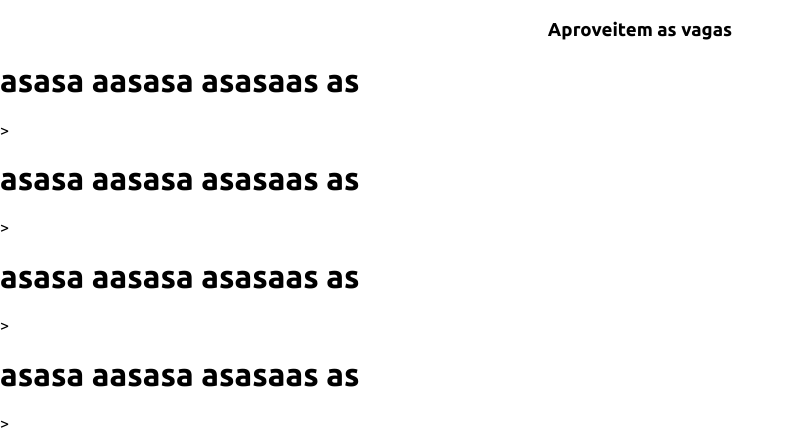
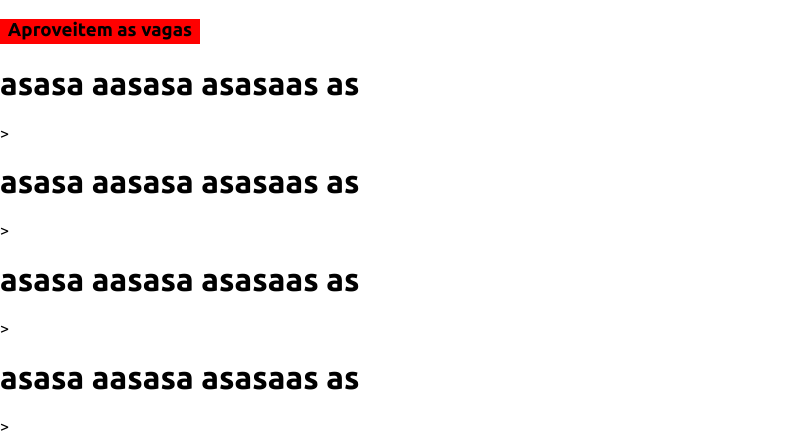
Before and after one commit to matheus6d/projeto-temvagai, a PHP site: page / in a window 1280 px wide. Shown: the part 130-564 px from the top of the page, without its empty margins (0-795 px from the left). Run offline with PHP 8.4, Linux system fonts and the light colour scheme.

Commit message:
Update estilo.css

```diff
--- a/estilo.css
+++ b/estilo.css
@@ -49,3 +49,25 @@ body {
     border-radius: 5px;
     text-decoration: none;
 }
+
+@keyframes vagas{
+    from{
+        background: red;
+    }
+
+    to{
+        background: blue;
+    }
+}
+
+#caixa {
+    width: 200px;
+    height: 25px;
+    text-align: center;
+    background: red;
+    animation-name: vagas;
+    animation-duration: 5s;
+
+
+
+}
```
